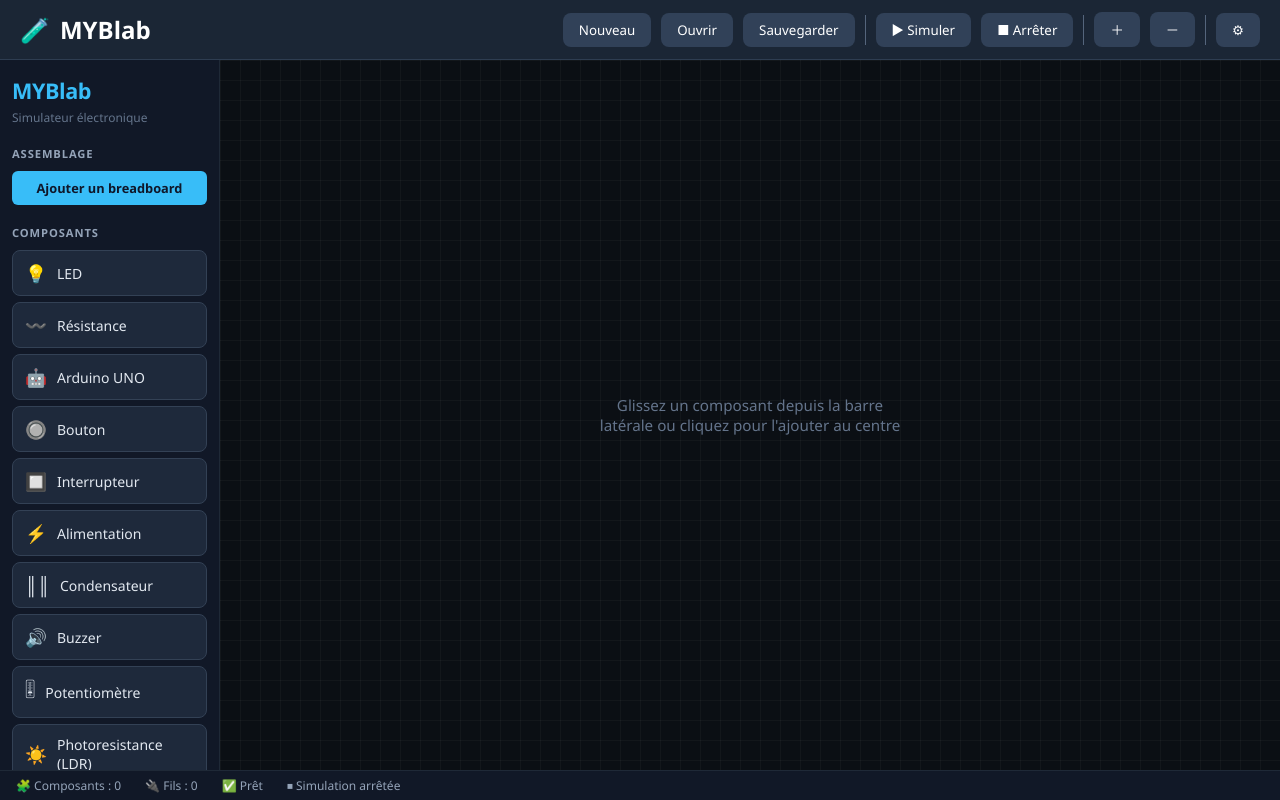
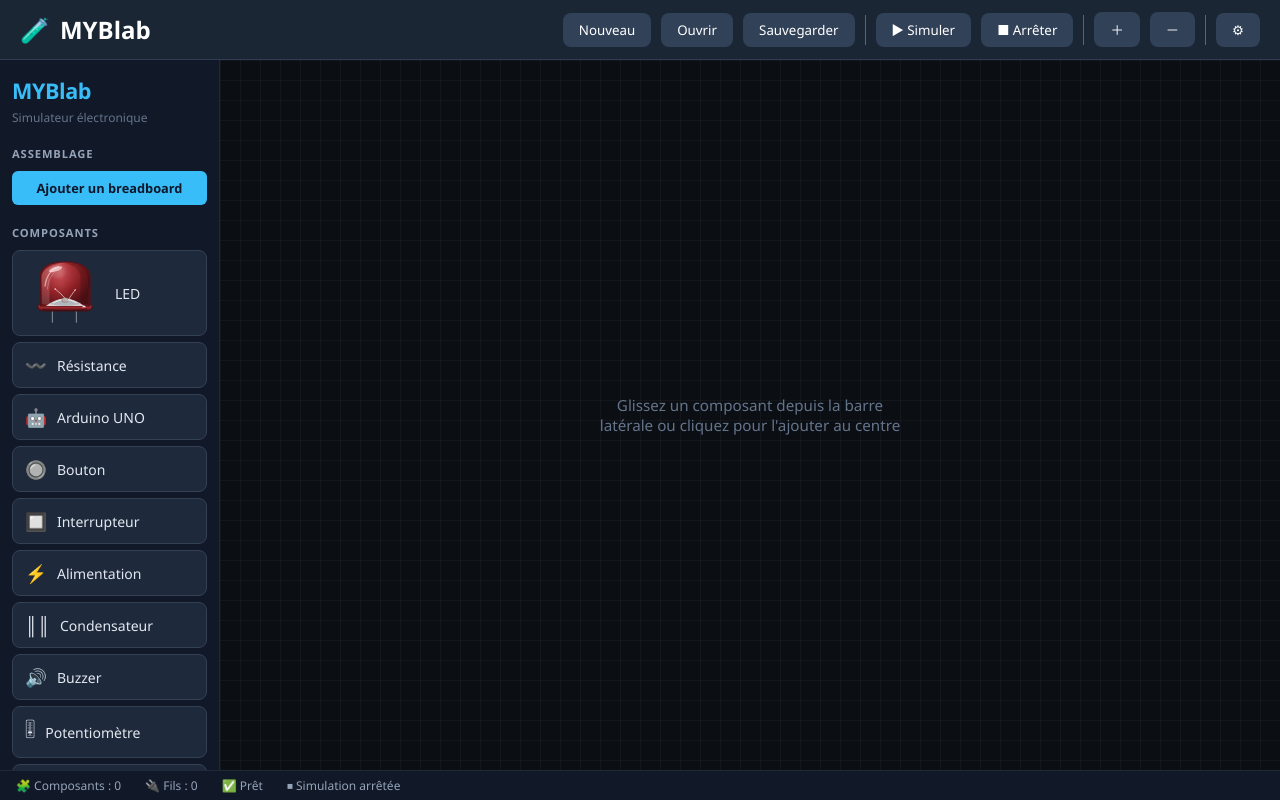
Before and after one commit to mamadouyacineba858-tech/myblab_v03, a React (Vite) app in the folder frontend/: page / in a window 1280 px wide. Built offline with nearby package versions, Linux system fonts and the light colour scheme.

Commit message:
feat(led): use realistic renderer in sidebar

```diff
--- a/frontend/src/components/Sidebar.jsx
+++ b/frontend/src/components/Sidebar.jsx
@@ -1,6 +1,7 @@
 import { useCallback } from "react"
 import { PALETTE_ITEMS } from "../config/componentDefinitions.js"
 import { useCircuit } from "../context/useCircuit.js"
+import { LedPart } from "./parts/LedPart.jsx"
 import "./Sidebar.css"
 
 /**
@@ -36,15 +37,9 @@ export function Sidebar() {
     if (!type) return
     e.dataTransfer.setData("application/myblab-component", type)
     e.dataTransfer.effectAllowed = "copy"
-    // MB-BREADBOARD-008 (O1) : type poussé explicitement dans useCircuitState.js
-    // (ref synchrone) — jamais relu depuis e.dataTransfer.getData() pendant
-    // les dragover ultérieurs (restriction navigateur, voir useCircuitState.js).
     startSidebarComponentDrag(type)
   }, [startSidebarComponentDrag])
 
-  // MB-BREADBOARD-008 (O6, I-P10) : nettoyage de fin de drag, quelle qu'en
-  // soit l'issue (drop réussi, annulation Echap, relâché hors cible valide)
-  // — dragend se déclenche systématiquement sur l'élément source.
   const handleDragEnd = useCallback(() => {
     endSidebarComponentDrag()
   }, [endSidebarComponentDrag])
@@ -81,7 +76,15 @@ export function Sidebar() {
                 onDragEnd={handleDragEnd}
                 onClick={() => handlePaletteClick(item.id)}
               >
-                <span className="myblab-palette__icon">{item.icon}</span>
+                {item.id === "LED" ? (
+                  <span className="myblab-palette__icon myblab-palette__icon--led" aria-hidden="true">
+                    <span className="myblab-palette__led-preview">
+                      <LedPart isOn={false} uid="sidebar-led-preview" />
+                    </span>
+                  </span>
+                ) : (
+                  <span className="myblab-palette__icon">{item.icon}</span>
+                )}
                 <span className="myblab-palette__label">{item.label}</span>
               </button>
             </li>
```
